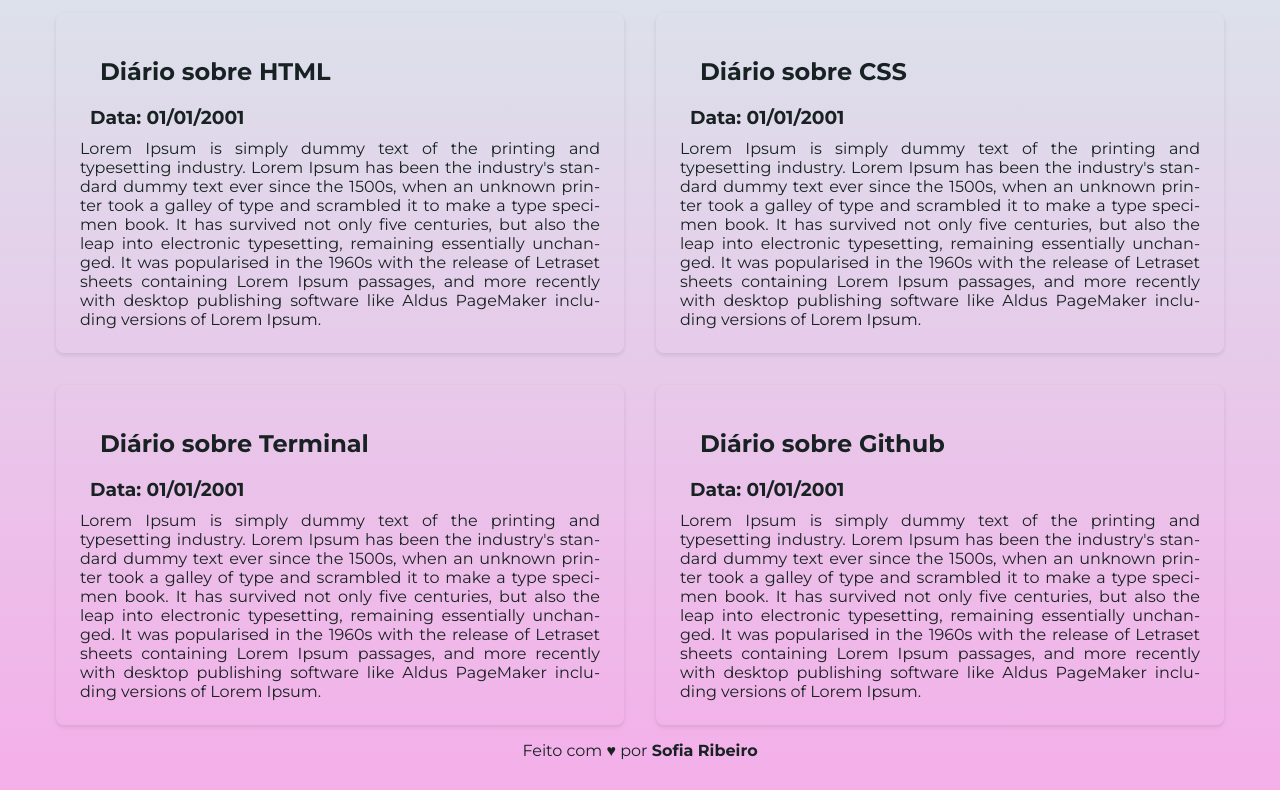
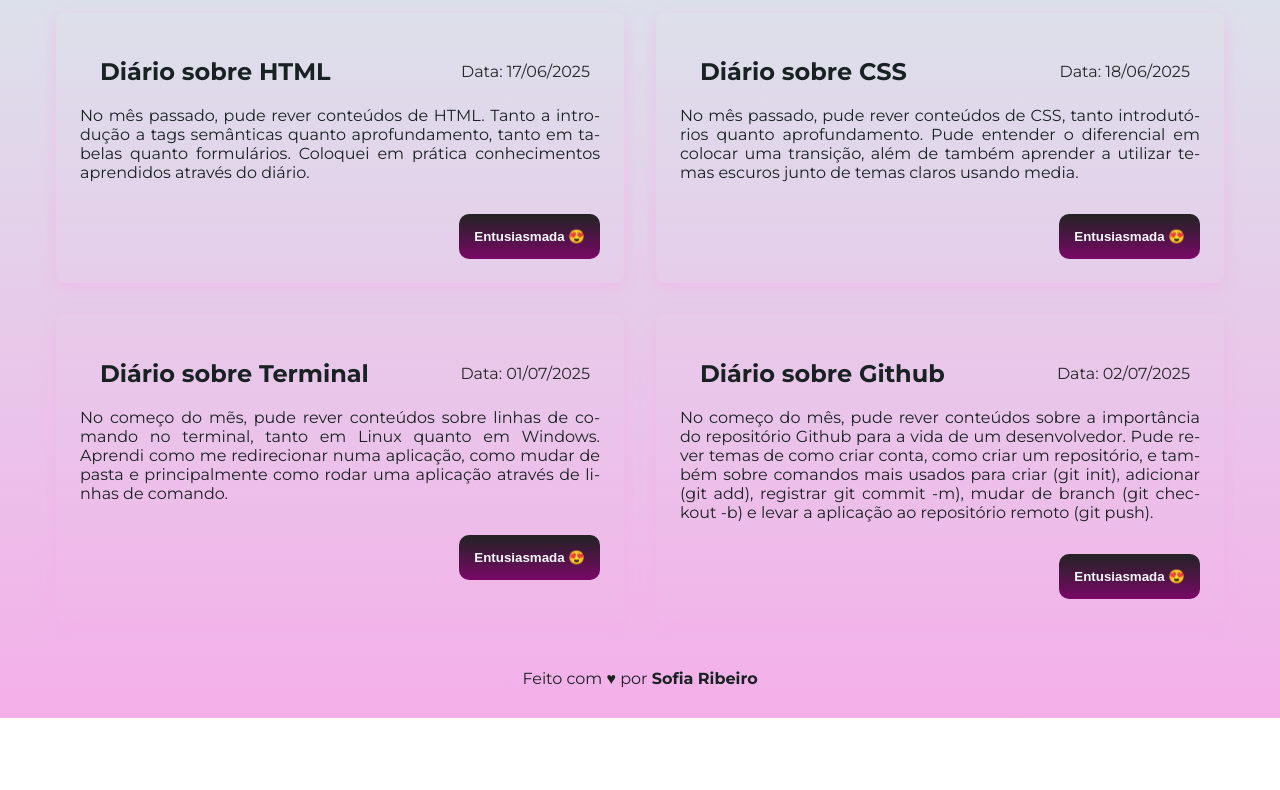
Before and after one commit to ribeirosofia/koru-project-01-journaling, a plain HTML site: page index.html in a window 1280 px wide. Shown: the part 154-944 px from the top of the page. After the commit the page ends 872 px from the top, so only its background shows below. Drawn offline with nearby package versions, Linux system fonts and the light colour scheme.

Commit message:
incrementar projeto

```diff
--- a/assets/css/style.css
+++ b/assets/css/style.css
@@ -8,7 +8,11 @@
   --bg-color: linear-gradient(#D7EBEB, #F4AFE9);
   --text-color:#182222;
   --item-color: #182222;
-
+  --span-color: #252727;
+  --btn-color: linear-gradient(#212323, #7A0867);
+  --text-btn-color: #F2FAFA;
+  --box-shadow-container: 0 5px 15px rgba(244, 175, 233, 0.6);
+  --box-shadow-button: 0 2px 4px rgba(0, 0, 0, 0.1);
 }
 
 @media(prefers-color-scheme: dark){
@@ -16,8 +20,12 @@
       --bg-color: linear-gradient(#212323, #7A0867);
       --text-color: #F2FAFA;
       --item-color: #F2FAFA;
-      --h3-color: #BBC4C4;
       --h2-color: #DDD2E1;
+      --span-color: #BBC4C4;
+      --btn-color: linear-gradient(#D7EBEB, #F4AFE9);
+      --text-btn-color: #182222;
+      --box-shadow-container: 0 2px 4px rgba(0, 0, 0, 0.1);
+      --box-shadow-button: 0 5px 15px rgba(244, 175, 233, 0.6);
 
   }
 }
@@ -36,11 +44,12 @@ h1{
 h2{
   margin: 20px;
   color: var(--h2-color);
+  max-width: 275px;
 }
 
-h3{
+span{
   margin: 10px;
-  color: var(--h3-color);
+  color: var(--span-color);
 }
 
 
@@ -88,8 +97,15 @@ display: grid;
   background: var(--article-bg);
   padding: 1.5rem;
   border-radius: 8px;
-  box-shadow: 0 2px 4px rgba(0, 0, 0, 0.1);
+  box-shadow: var(--box-shadow-container);
   transition: transform 0.3s ease;
+}
+
+.head-title{
+  display: flex;
+  flex-direction: row;
+  justify-content: space-between;
+  align-items: center;
 }
 
 .container article {
@@ -103,7 +119,29 @@ display: grid;
   box-shadow: 0 5px 15px rgba(0, 0, 0, 0.2);
 }
 
+button{
+  padding: 15px;
+  border-radius: 10px;
+  border: none;
+  background: var(--btn-color);
+  color: var(--text-btn-color);
+  transition: all 0.2 ease;
+}
+
+button:hover{
+  transform: translateY(-5px);
+  transition-duration: 0.2s;
+  box-shadow: var(--box-shadow-button);
+}
+
+.button-div{
+  margin-top: 2rem;
+  display: flex;
+  flex-direction: row;
+  justify-content: flex-end;
+}
+
 footer{
   text-align: center;
-  margin-bottom: 30px;
+  margin: 30px;
 }
--- a/index.html
+++ b/index.html
@@ -27,39 +27,65 @@
   <main>
     <section>
       <div class="container">
-          <article>
-            <h2>Diário sobre HTML</h2>
-            <h3>Data: 01/01/2001</h3>
+            <div class="head-title">
+              <h2>Diário sobre HTML</h2>
+              <span>Data: 17/06/2025</span>
+            </div>
+            <article>
             <p>
-              Lorem Ipsum is simply dummy text of the printing and typesetting industry. Lorem Ipsum has been the industry's standard dummy text ever since the 1500s, when an unknown printer took a galley of type and scrambled it to make a type specimen book. It has survived not only five centuries, but also the leap into electronic typesetting, remaining essentially unchanged. It was popularised in the 1960s with the release of Letraset sheets containing Lorem Ipsum passages, and more recently with desktop publishing software like Aldus PageMaker including versions of Lorem Ipsum.
+              No mês passado, pude rever conteúdos de HTML. Tanto a introdução a tags semânticas quanto aprofundamento, tanto em tabelas quanto formulários. Coloquei em prática conhecimentos aprendidos através do diário.
             </p>
+            <div class="button-div">
+              <button><strong>Entusiasmada</strong> &#x1F60D;</button>
+            </div>
+
           </article>
         </div>
         <div class="container">
+          <div class="head-title">
+
+          </div>
+          <div class="head-title">
+            <h2>Diário sobre CSS</h2>
+            <span>Data: 18/06/2025</span>
+          </div>
+
           <article>
-            <h2>Diário sobre CSS</h2>
-            <h3>Data: 01/01/2001</h3>
             <p>
-              Lorem Ipsum is simply dummy text of the printing and typesetting industry. Lorem Ipsum has been the industry's standard dummy text ever since the 1500s, when an unknown printer took a galley of type and scrambled it to make a type specimen book. It has survived not only five centuries, but also the leap into electronic typesetting, remaining essentially unchanged. It was popularised in the 1960s with the release of Letraset sheets containing Lorem Ipsum passages, and more recently with desktop publishing software like Aldus PageMaker including versions of Lorem Ipsum.
+              No mês passado, pude rever conteúdos de CSS, tanto introdutórios quanto aprofundamento. Pude entender o diferencial em colocar uma transição, além de também aprender a utilizar temas escuros junto de temas claros usando media.
             </p>
+            <div class="button-div">
+              <button><strong>Entusiasmada</strong> &#x1F60D;</button>
+            </div>
           </article>
         </div>
         <div class="container">
-          <article>
+          <div class="head-title">
             <h2>Diário sobre Terminal</h2>
-            <h3>Data: 01/01/2001</h3>
-            <p>
-              Lorem Ipsum is simply dummy text of the printing and typesetting industry. Lorem Ipsum has been the industry's standard dummy text ever since the 1500s, when an unknown printer took a galley of type and scrambled it to make a type specimen book. It has survived not only five centuries, but also the leap into electronic typesetting, remaining essentially unchanged. It was popularised in the 1960s with the release of Letraset sheets containing Lorem Ipsum passages, and more recently with desktop publishing software like Aldus PageMaker including versions of Lorem Ipsum.
-            </p>
+            <span>Data: 01/07/2025</span>
+          </div>
+            <article>
+              <p>
+                No começo do mẽs, pude rever conteúdos sobre linhas de comando no terminal, tanto em Linux quanto em Windows. Aprendi como me redirecionar numa aplicação, como mudar de pasta e principalmente como rodar uma aplicação através de linhas de comando.
+              </p>
+              <div class="button-div">
+                <button><strong>Entusiasmada</strong> &#x1F60D; </button>
+            </div>
           </article>
         </div>
         <div class="container">
+          <div class="head-title">
+            <h2>Diário sobre Github</h2>
+            <span>Data: 02/07/2025</span>
+          </div>
+
           <article>
-            <h2>Diário sobre Github</h2>
-            <h3>Data: 01/01/2001</h3>
             <p>
-              Lorem Ipsum is simply dummy text of the printing and typesetting industry. Lorem Ipsum has been the industry's standard dummy text ever since the 1500s, when an unknown printer took a galley of type and scrambled it to make a type specimen book. It has survived not only five centuries, but also the leap into electronic typesetting, remaining essentially unchanged. It was popularised in the 1960s with the release of Letraset sheets containing Lorem Ipsum passages, and more recently with desktop publishing software like Aldus PageMaker including versions of Lorem Ipsum.
+              No começo do mês, pude rever conteúdos sobre a importância do repositório Github para a vida de um desenvolvedor. Pude rever temas de como criar conta, como criar um repositório, e também sobre comandos mais usados para criar (git init), adicionar (git add), registrar git commit -m), mudar de branch (git checkout -b) e levar a aplicação ao repositório remoto (git push).
             </p>
+            <div class="button-div">
+                <button><strong>Entusiasmada</strong> &#x1F60D;</button>
+            </div>
           </article>
         </div>
     </section>
```
